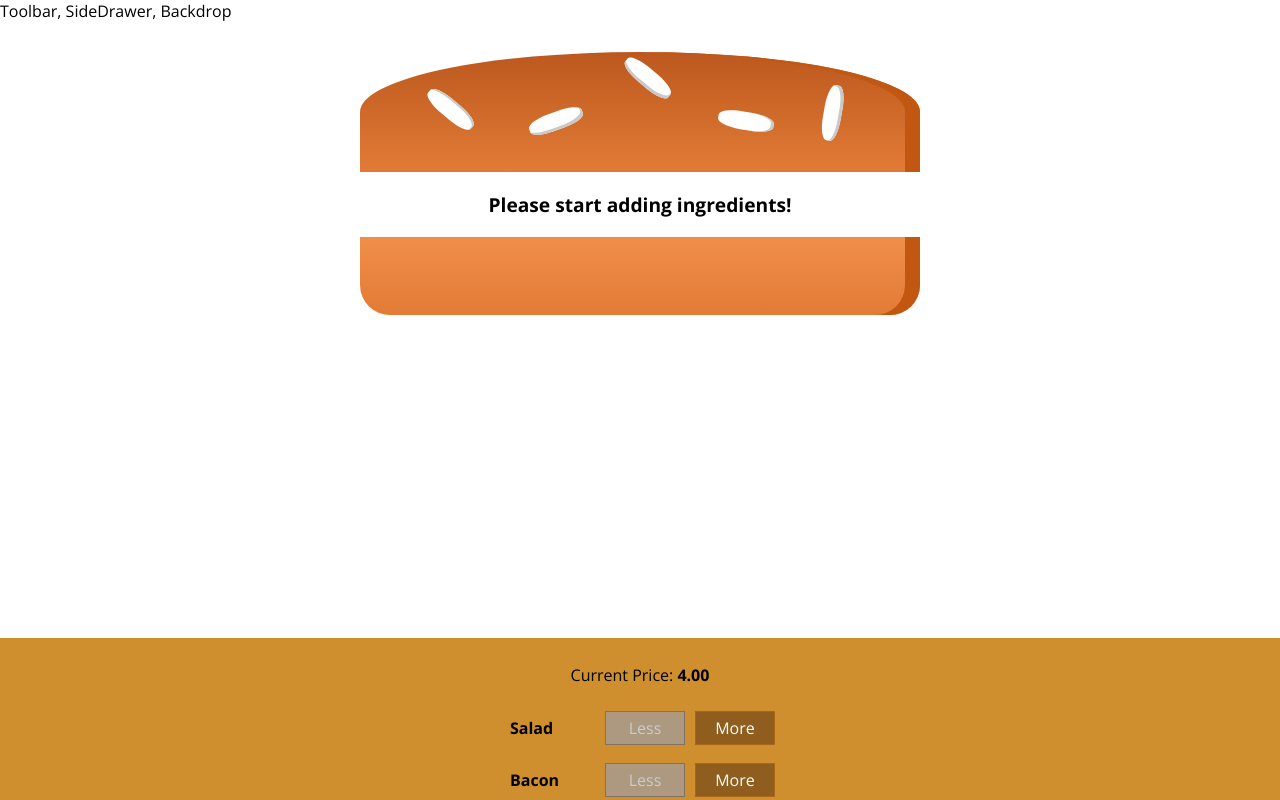
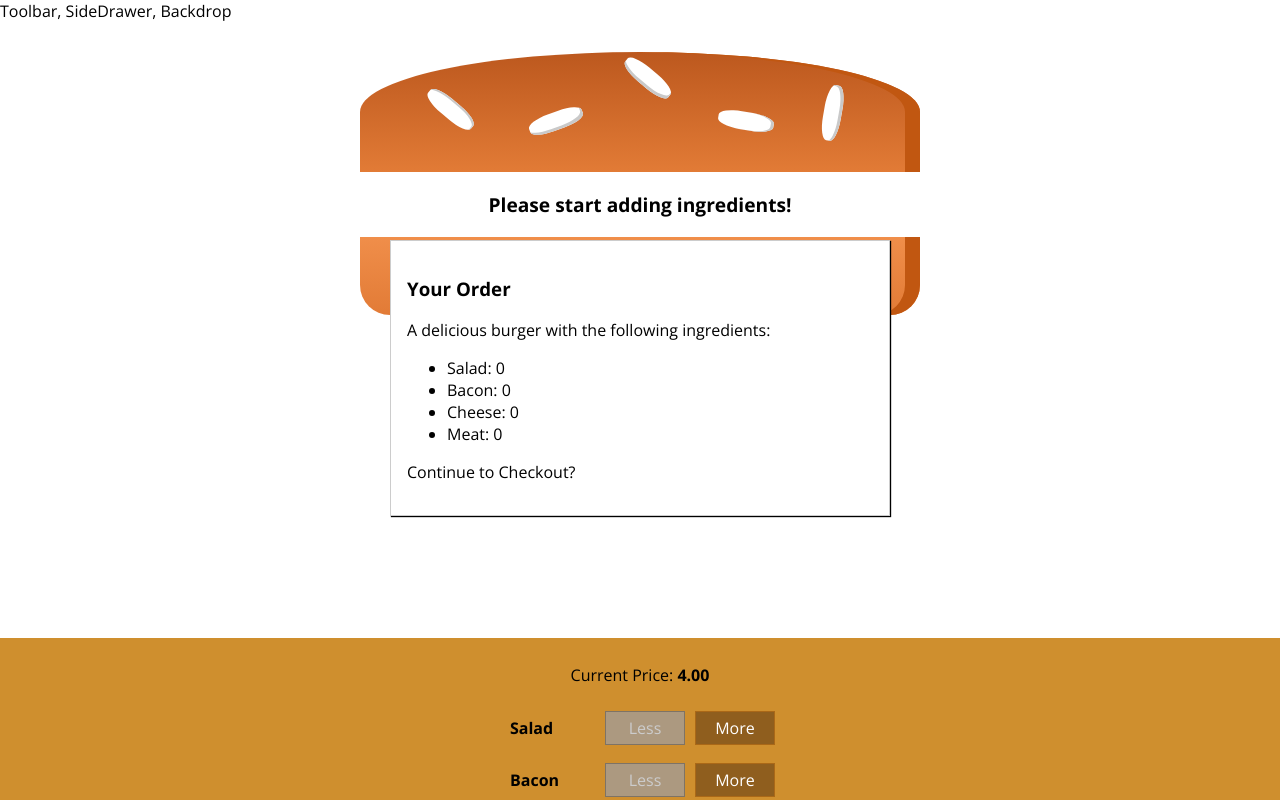
Before and after one commit to hugodessomme/burger-reactjs, a React (Create React App) app: page / in a window 1280 px wide. Shown: the top 800 px of the page. Built offline with nearby package versions, Linux system fonts and the light colour scheme.

Commit message:
Add Modal component

```diff
--- /dev/null
+++ b/src/components/Burger/OrderSummary/OrderSummary.js
@@ -0,0 +1,24 @@
+import React from 'react';
+import Auxiliary from '../../../hoc/Auxiliary';
+
+const orderSummary = props => {
+  const ingredientsSummary = Object.keys(props.ingredients).map(
+    ingredientKey => (
+      <li key={ingredientKey}>
+        <span style={{ textTransform: 'capitalize' }}>{ingredientKey}</span>:{' '}
+        {props.ingredients[ingredientKey]}
+      </li>
+    )
+  );
+
+  return (
+    <Auxiliary>
+      <h3>Your Order</h3>
+      <p>A delicious burger with the following ingredients:</p>
+      <ul>{ingredientsSummary}</ul>
+      <p>Continue to Checkout?</p>
+    </Auxiliary>
+  );
+};
+
+export default orderSummary;
--- /dev/null
+++ b/src/components/UI/Modal/Modal.js
@@ -0,0 +1,7 @@
+import React from 'react';
+
+import classes from './Modal.module.css';
+
+const modal = props => <div className={classes.Modal}>{props.children}</div>;
+
+export default modal;
--- /dev/null
+++ b/src/components/UI/Modal/Modal.module.css
@@ -0,0 +1,20 @@
+.Modal {
+  position: fixed;
+  z-index: 500;
+  background-color: white;
+  width: 70%;
+  border: 1px solid #ccc;
+  box-shadow: 1px 1px 1px black;
+  padding: 16px;
+  left: 15%;
+  top: 30%;
+  box-sizing: border-box;
+  transition: all 0.3s ease-out;
+}
+
+@media (min-width: 600px) {
+  .Modal {
+    width: 500px;
+    left: calc(50% - 250px);
+  }
+}
--- a/src/containers/BurgerBuilder/BurgerBuilder.js
+++ b/src/containers/BurgerBuilder/BurgerBuilder.js
@@ -2,6 +2,8 @@
 import Auxiliary from '../../hoc/Auxiliary';
 import Burger from '../../components/Burger/Burger';
 import BuildControls from '../../components/Burger/BuildControls/BuildControls';
+import Modal from '../../components/UI/Modal/Modal';
+import OrderSummary from '../../components/Burger/OrderSummary/OrderSummary';
 
 const INGREDIENT_PRICES = {
   salad: 0.5,
@@ -73,6 +75,9 @@
 
     return (
       <Auxiliary>
+        <Modal>
+          <OrderSummary ingredients={this.state.ingredients} />
+        </Modal>
         <Burger ingredients={this.state.ingredients} />
         <BuildControls
           ingredientAdded={this.addIngredientHandler}
```
Also changed, not shown: src/components/UI/Backdrop/Backdrop.js (added).
